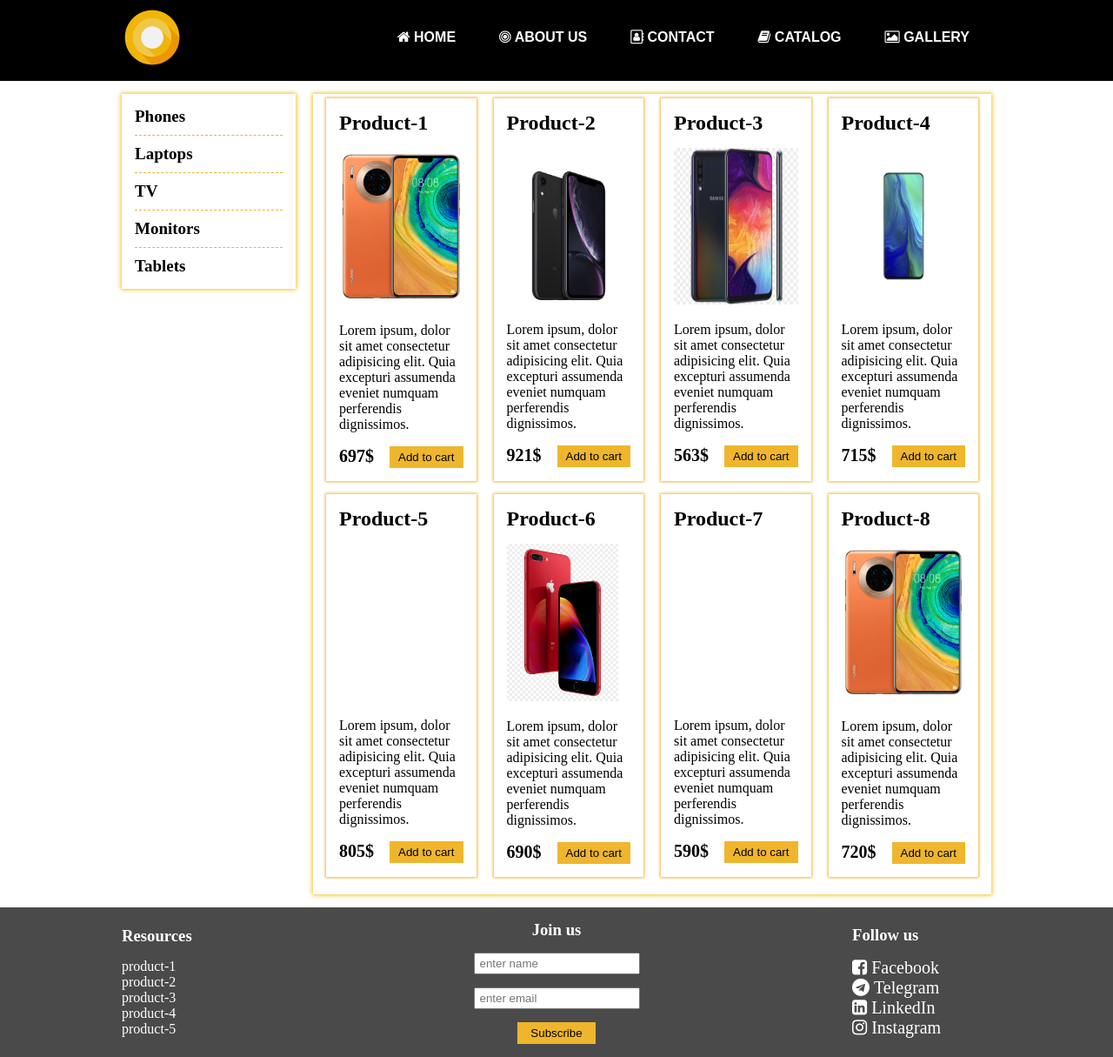
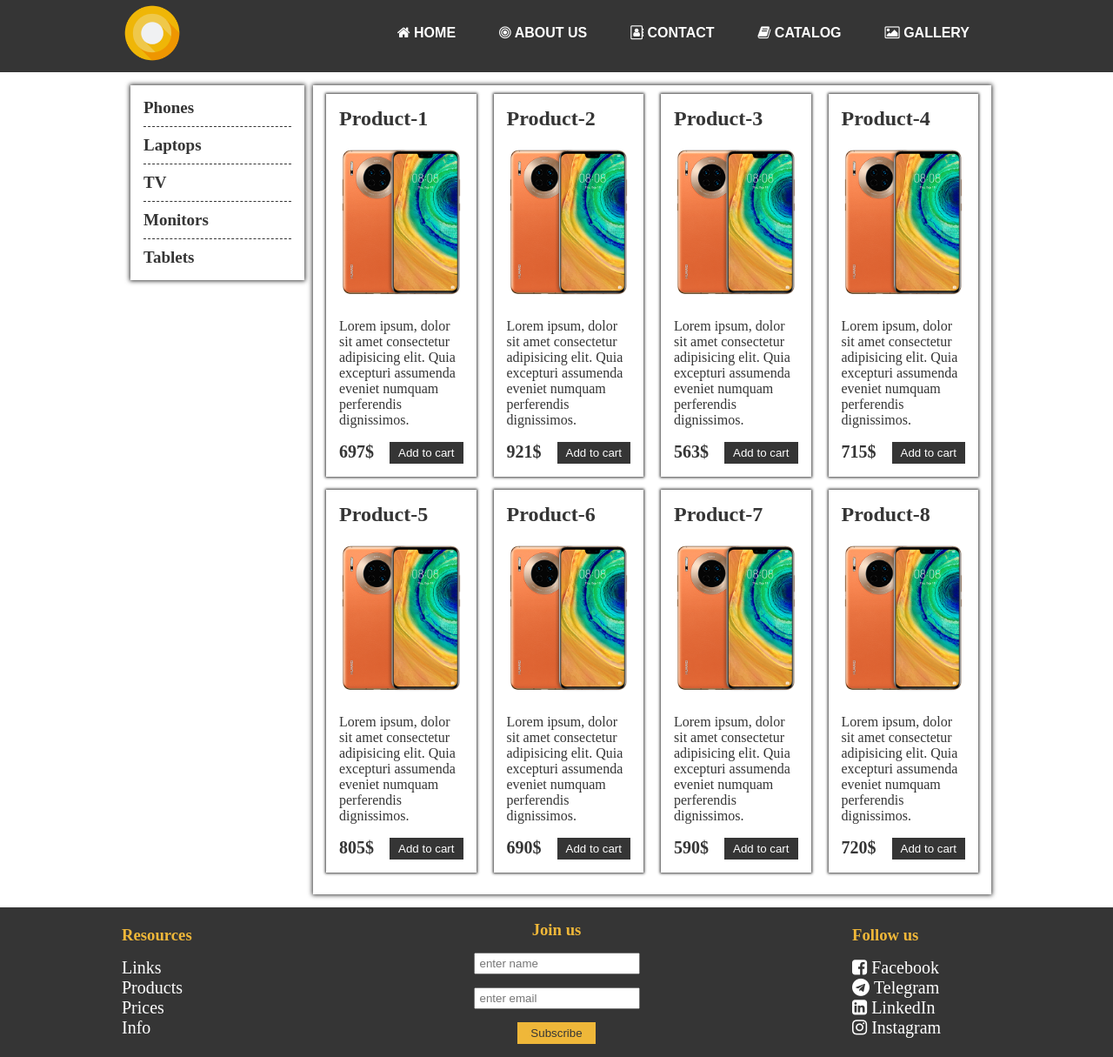
Before and after one commit to kostyuque/web_page, a plain HTML site: page index.html in a window 1280 px wide. Shown: the part 7-1222 px from the top of the page at 87% size. Drawn offline with Linux system fonts and the light colour scheme.

Commit message:
final version

```diff
--- a/index.html
+++ b/index.html
@@ -5,9 +5,13 @@
     <meta charset="UTF-8">
     <meta name="viewport" content="width=device-width, initial-scale=1.0">
     <meta http-equiv="X-UA-Compatible" content="ie=edge">
-    <title>Document</title>
+    <title>Lorem</title>
+    <link rel="shortcut icon"
+        href="https://www.favicon-generator.org/download/2015-02-06/3de20caeca22cafe1379a36b6e9ab0aa.ico"
+        type="image/x-icon">
     <link rel="stylesheet" href="font-awesome/css/font-awesome.min.css">
     <link rel="stylesheet" href="style.css">
+
 </head>
 
 <body>
@@ -15,11 +19,21 @@
         <div class="container">
             <img id="logo" src="Logo.png" alt="logo">
             <ul>
-                <li><a href="#"> <i class="fa fa-home" aria-hidden="true"></i> Home</a></li>
-                <li><a href="#"> <i class="fa fa-bullseye" aria-hidden="true"></i> About us</a></li>
-                <li><a href="#"> <i class="fa fa-address-book-o" aria-hidden="true"></i> Contact</a></li>
-                <li><a href="#"> <i class="fa fa-book" aria-hidden="true"></i> Catalog</a></li>
-                <li><a href="#"> <i class="fa fa-picture-o" aria-hidden="true"></i> Gallery</a></li>
+                <li>
+                    <a href="#"> <i class="fa fa-home" aria-hidden="true"></i> Home</a>
+                </li>
+                <li>
+                    <a href="#"> <i class="fa fa-bullseye" aria-hidden="true"></i> About us</a>
+                </li>
+                <li>
+                    <a href="#"> <i class="fa fa-address-book-o" aria-hidden="true"></i> Contact</a>
+                </li>
+                <li>
+                    <a href="#"> <i class="fa fa-book" aria-hidden="true"></i> Catalog</a>
+                </li>
+                <li>
+                    <a href="#"> <i class="fa fa-picture-o" aria-hidden="true"></i> Gallery</a>
+                </li>
             </ul>
         </div>
     </header>
@@ -38,8 +52,8 @@
             <div class="product">
                 <h2>Product-1</h2>
                 <img src="phone.png" alt="">
-                <p>Lorem ipsum, dolor sit amet consectetur adipisicing elit. Quia excepturi
-                    assumenda eveniet numquam perferendis dignissimos.
+                <p>Lorem ipsum, dolor sit amet consectetur adipisicing elit. Quia excepturi assumenda eveniet numquam
+                    perferendis dignissimos.
                 </p>
                 <div class="p-bottom">
                     <span>
@@ -53,9 +67,9 @@
 
             <div class="product">
                 <h2>Product-2</h2>
-                <img src="phone2.png" alt="">
-                <p>Lorem ipsum, dolor sit amet consectetur adipisicing elit. Quia excepturi
-                    assumenda eveniet numquam perferendis dignissimos.
+                <img src="phone.png" alt="">
+                <p>Lorem ipsum, dolor sit amet consectetur adipisicing elit. Quia excepturi assumenda eveniet numquam
+                    perferendis dignissimos.
                 </p>
                 <div class="p-bottom">
                     <span>
@@ -69,9 +83,9 @@
 
             <div class="product">
                 <h2>Product-3</h2>
-                <img src="phone3.png" alt="">
-                <p>Lorem ipsum, dolor sit amet consectetur adipisicing elit. Quia excepturi
-                    assumenda eveniet numquam perferendis dignissimos.
+                <img src="phone.png" alt="">
+                <p>Lorem ipsum, dolor sit amet consectetur adipisicing elit. Quia excepturi assumenda eveniet numquam
+                    perferendis dignissimos.
                 </p>
                 <div class="p-bottom">
                     <span>
@@ -85,9 +99,9 @@
 
             <div class="product">
                 <h2>Product-4</h2>
-                <img src="phone4.png" alt="">
-                <p>Lorem ipsum, dolor sit amet consectetur adipisicing elit. Quia excepturi
-                    assumenda eveniet numquam perferendis dignissimos.
+                <img src="phone.png" alt="">
+                <p>Lorem ipsum, dolor sit amet consectetur adipisicing elit. Quia excepturi assumenda eveniet numquam
+                    perferendis dignissimos.
                 </p>
                 <div class="p-bottom">
                     <span>
@@ -101,9 +115,9 @@
 
             <div class="product">
                 <h2>Product-5</h2>
-                <img src="phone5.png" alt="">
-                <p>Lorem ipsum, dolor sit amet consectetur adipisicing elit. Quia excepturi
-                    assumenda eveniet numquam perferendis dignissimos.
+                <img src="phone.png" alt="">
+                <p>Lorem ipsum, dolor sit amet consectetur adipisicing elit. Quia excepturi assumenda eveniet numquam
+                    perferendis dignissimos.
                 </p>
                 <div class="p-bottom">
                     <span>
@@ -117,9 +131,9 @@
 
             <div class="product">
                 <h2>Product-6</h2>
-                <img src="phone6.png" alt="">
-                <p>Lorem ipsum, dolor sit amet consectetur adipisicing elit. Quia excepturi
-                    assumenda eveniet numquam perferendis dignissimos.
+                <img src="phone.png" alt="">
+                <p>Lorem ipsum, dolor sit amet consectetur adipisicing elit. Quia excepturi assumenda eveniet numquam
+                    perferendis dignissimos.
                 </p>
                 <div class="p-bottom">
                     <span>
@@ -133,9 +147,9 @@
 
             <div class="product">
                 <h2>Product-7</h2>
-                <img src="phone7.png" alt="">
-                <p>Lorem ipsum, dolor sit amet consectetur adipisicing elit. Quia excepturi
-                    assumenda eveniet numquam perferendis dignissimos.
+                <img src="phone.png" alt="">
+                <p>Lorem ipsum, dolor sit amet consectetur adipisicing elit. Quia excepturi assumenda eveniet numquam
+                    perferendis dignissimos.
                 </p>
                 <div class="p-bottom">
                     <span>
@@ -150,8 +164,8 @@
             <div class="product">
                 <h2>Product-8</h2>
                 <img src="phone.png" alt="">
-                <p>Lorem ipsum, dolor sit amet consectetur adipisicing elit. Quia excepturi
-                    assumenda eveniet numquam perferendis dignissimos.
+                <p>Lorem ipsum, dolor sit amet consectetur adipisicing elit. Quia excepturi assumenda eveniet numquam
+                    perferendis dignissimos.
                 </p>
                 <div class="p-bottom">
                     <span>
@@ -172,11 +186,11 @@
             <div class="f-links">
                 <h3>Resources</h3>
                 <ul>
-                    <li><a href="#">product-1</a></li>
-                    <li><a href="#">product-2</a></li>
-                    <li><a href="#">product-3</a></li>
-                    <li><a href="#">product-4</a></li>
-                    <li><a href="#">product-5</a></li>
+                    <li><a href="#">Links</a></li>
+                    <li><a href="#">Products</a></li>
+                    <li><a href="#">Prices</a></li>
+                    <li><a href="#">Info</a></li>
+
                 </ul>
             </div>
             <div class="form-subscribe">
--- a/style.css
+++ b/style.css
@@ -3,19 +3,15 @@ li {
 }
 
 header {
-    background: black;
+    background: #353535;
     color: white;
-    padding: 15px;
-
+    padding: 10px;
 }
 
-body,
-ul {
+body, ul {
     margin: 0;
     padding: 0;
 }
-
-
 
 .container {
     max-width: 1000px;
@@ -24,7 +20,6 @@ ul {
     display: flex;
     align-items: center;
     justify-content: space-between;
-
 }
 
 header ul li a {
@@ -38,10 +33,9 @@ header ul li a {
 }
 
 header ul li a:hover {
-    background: #353535;
-
+    background: #efb739;
+    color: #353535;
 }
-
 
 header ul {
     display: flex;
@@ -58,44 +52,51 @@ header ul {
     box-sizing: border-box;
 }
 
-
 #sidebar {
     width: 20%;
     font-size: 19px;
-    }
+}
 
 #content {
     width: 78%;
-
 }
 
-#sidebar,
+#sidebar, #content {
+    margin: 15px 0;
+    box-shadow: 0px 0px 5px 1px #353535;
+    padding: 5px 15px 5px 15px;
+}
+
 #content {
-    margin: 15px 0;
-    box-shadow: 0px 0px 5px 1px #f5c020;
-    padding: 5px 15px 5px 15px;
+    padding: 10px 15px;
+}
+
+#sidebar {
+    margin-left: 10px;
 }
 
 #sidebar ul li a {
     display: block;
     padding: 10px 0px;
-    color: black;
+    color: #353535;
     border-bottom: 1px dashed black;
-    border-color: #efb62d;
+    border-color: #353535;
     font-weight: bold;
-
 }
 
 #sidebar ul li a:hover {
-    color: #efb62d;
-
+    color: #efb739;
+    border-bottom: 1px dashed #efb739;
 }
 
 #sidebar ul li:last-child a {
     border: none;
 }
 
-
+#sidebar:hover, #content:hover {
+    border-color: #efb739;
+    box-shadow: 0px 0px 5px 1px #efb739;
+}
 
 #main {
     align-items: flex-start;
@@ -111,21 +112,21 @@ a {
     justify-content: space-between;
 }
 
-
 .product {
     width: 23%;
-    box-shadow: 0 0 3px 1px #efb62d;
+    box-shadow: 0 0 3px 1px #353535;
     margin-bottom: 15px;
     padding: 15px;
+    color: #353535;
 }
 
 .product:hover {
-    -moz-transform: scale(1.03);
-    -webkit-transform: scale(1.03);
-    -o-transform: scale(1.03);
-    -ms-transform: scale(1.03);
-    transform: scale(1.03);
-    box-shadow: 0 0 3px 1px #a57606;
+    -moz-transform: scale(1.02);
+    -webkit-transform: scale(1.02);
+    -o-transform: scale(1.02);
+    -ms-transform: scale(1.02);
+    transform: scale(1.02);
+    box-shadow: 0 0 3px 1px #efb739;
 }
 
 .product h2 {
@@ -134,10 +135,7 @@ a {
 
 .product img {
     max-width: 100%;
-    min-height: 180px;
-    max-height: 181px;
 }
-
 
 .p-bottom {
     display: flex;
@@ -145,10 +143,11 @@ a {
 }
 
 .p-bottom button {
-    background: #efb62d;
+    background: #353535;
     border: none;
     padding: 5px 10px;
     cursor: pointer;
+    color: white;
 }
 
 .p-bottom span {
@@ -157,12 +156,13 @@ a {
 }
 
 .p-bottom button:hover {
-    background: #cc9001;
+    background: #efb739;
+    color: #353535;
 }
 
 footer {
     width: 100%;
-    background: #4a4a4a;
+    background: #353535;
     color: white;
     padding: 15px;
 }
@@ -171,14 +171,14 @@ footer a {
     color: white;
 }
 
-footer div.container > div {
+footer div.container>div {
     max-width: 260px;
     width: 100%;
 }
 
 footer h3 {
     margin: 0 0 15px 0;
-    }
+}
 
 footer .container {
     align-items: center;
@@ -187,15 +187,14 @@ footer .container {
 .f-links a {
     display: block;
     padding: 0 5px 0 0;
-    font-size: 18.72;
+    font-size: 20px;
 }
 
 .f-links a:hover {
-    text-decoration: underline;
+    color: #efb739;
 }
 
-.form-subscribe,
-.social-links {
+.form-subscribe, .social-links {
     display: flex;
     flex-direction: column;
     align-items: center;
@@ -208,10 +207,11 @@ footer .container {
 }
 
 .form-subscribe button {
-    background: #efb62d;
+    background: #efb739;
     border: none;
     padding: 5px 15px;
     cursor: pointer;
+    color: #353535;
 }
 
 .social-links a {
@@ -225,9 +225,13 @@ footer .container {
     align-items: flex-start;
 }
 
+.social-links a:hover {
+    color: #efb739;
+}
 
-
-
+footer h3 {
+    color: #efb739;
+}
 
 @media (max-width: 960px) {
     .product {
@@ -239,46 +243,51 @@ footer .container {
     footer>div.container {
         flex-direction: column;
     }
-
-    footer div.container > div {
+    footer div.container>div {
         text-align: center;
         padding-left: 0;
         margin-bottom: 15px;
     }
+    .social-links {
+        padding-left: 100px;
+        align-items: center;
+    }
 }
 
 @media (max-width:725px) {
-
-    #sidebar,
-    #content {
+    #sidebar, #content {
         min-height: auto;
     }
-
     header .container {
         flex-wrap: wrap;
         justify-content: center;
     }
-
-
-
-
     header ul {
         flex-direction: column;
         width: 100%;
         text-align: center;
         margin-top: 25px;
     }
-
     .product {
         width: 48%;
     }
-
     #sidebar {
         width: 33%;
     }
-
     #content {
         width: 65%;
+    }
+    footer>div.container {
+        flex-direction: column;
+    }
+    footer div.container>div {
+        text-align: center;
+        padding-left: 0;
+        margin-bottom: 15px;
+    }
+    .social-links {
+        padding-left: 100px;
+        align-items: center;
     }
 }
 
@@ -286,13 +295,22 @@ footer .container {
     #sidebar {
         width: 100%;
     }
-
     #content {
         width: 100%;
     }
-
-    #sidebar,
-    #content {
+    #sidebar, #content {
         text-align: center;
     }
+    footer>div.container {
+        flex-direction: column;
+    }
+    footer div.container>div {
+        text-align: center;
+        padding-left: 0;
+        margin-bottom: 15px;
+    }
+    .social-links {
+        padding-left: 100px;
+        align-items: center;
+    }
 }
```
Also changed, not shown: favicon.ico (added).
